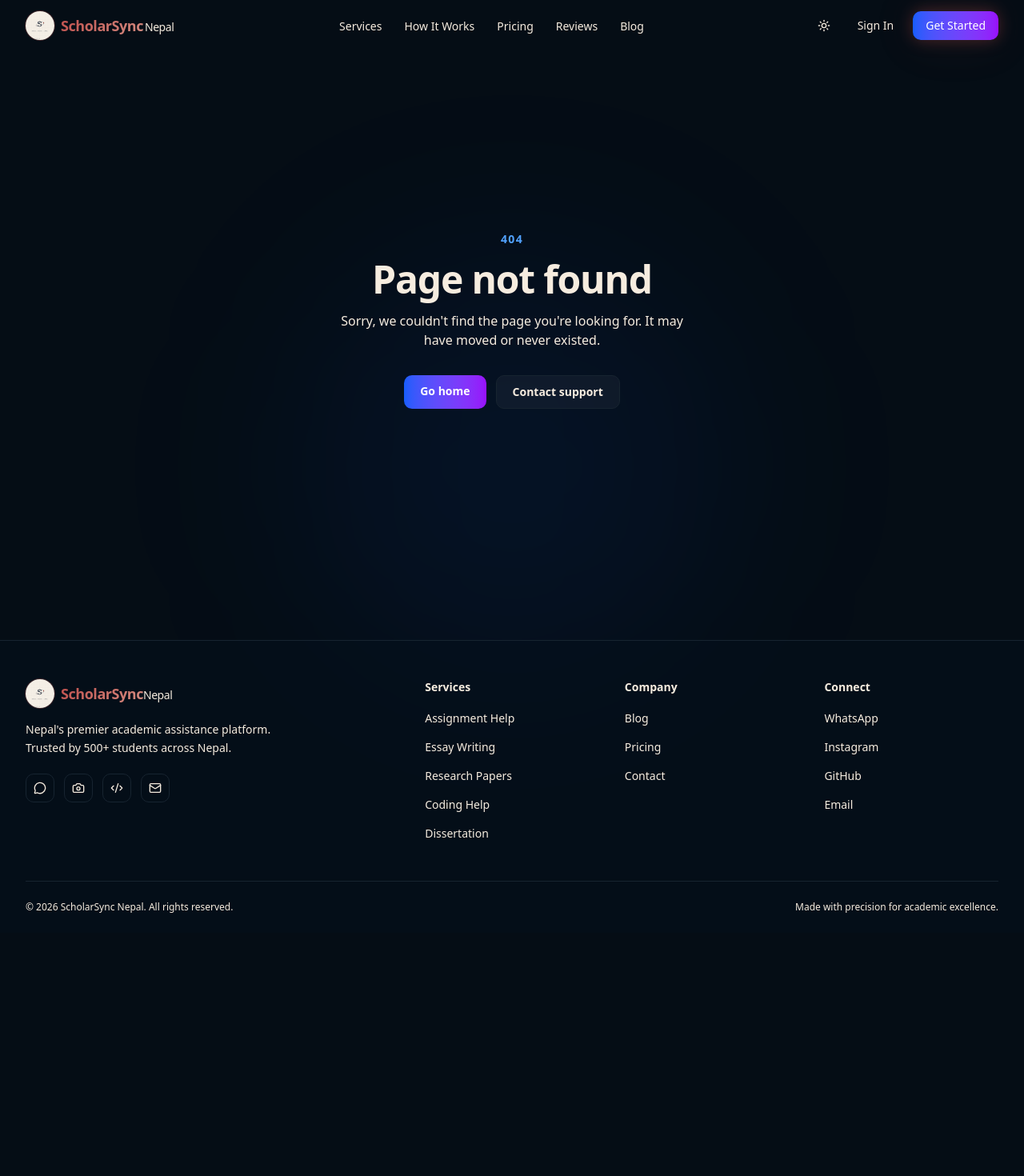
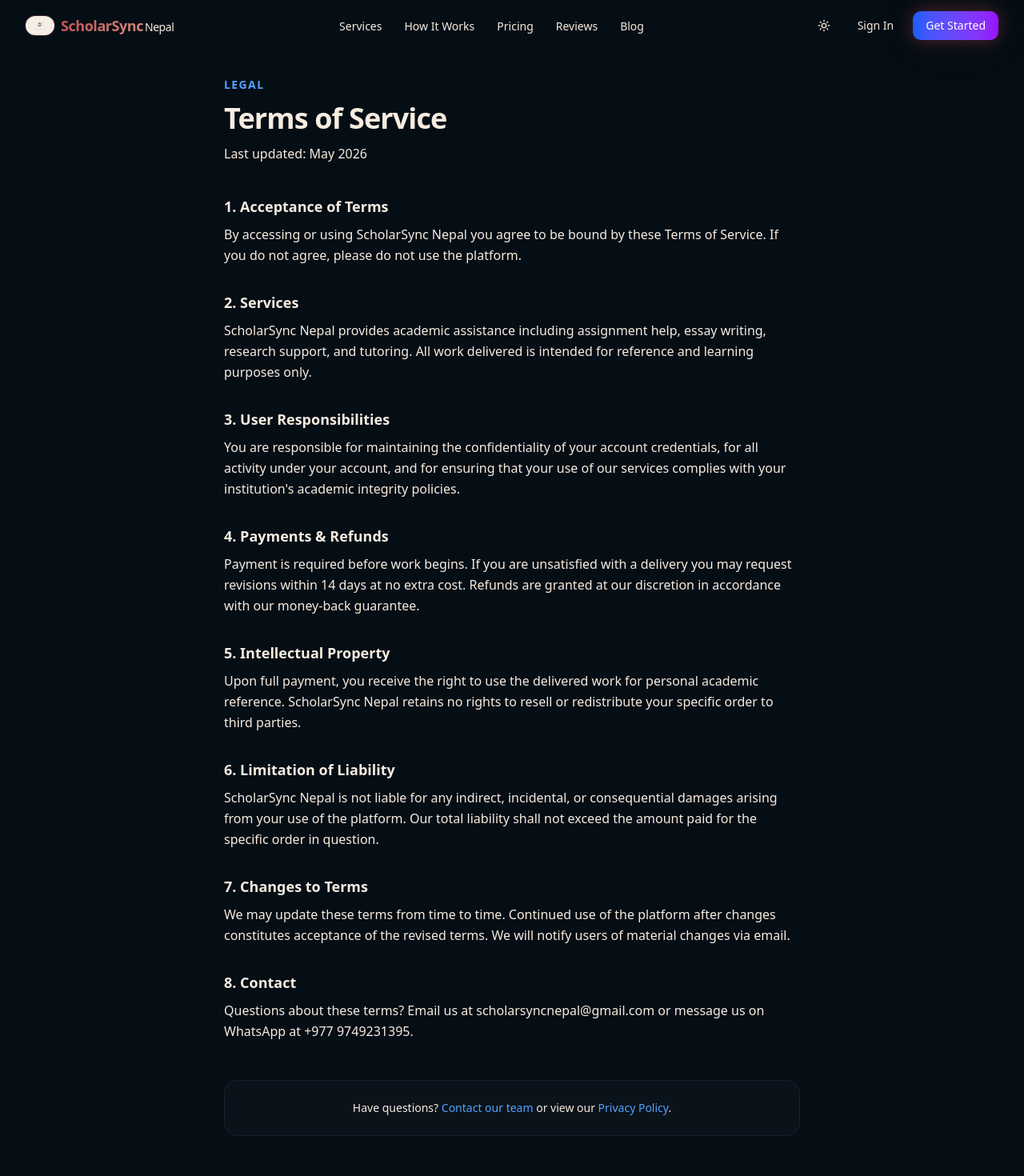
Before and after one commit to Ghimire-Kushal/Assignment-help, a Next.js app in the folder edunexus-ai/: page /terms in a window 1280 px wide. Before the commit this address had no page. Shown: the top 1470 px of the page at 80% size. Before the commit the page ends 1166 px from the top, so only its background shows below. Built offline with nearby package versions, Linux system fonts and the light colour scheme.

Commit message:
fix nav bar

```diff
--- /dev/null
+++ b/edunexus-ai/app/privacy/page.tsx
@@ -0,0 +1,87 @@
+import type { Metadata } from "next";
+import Link from "next/link";
+
+export const metadata: Metadata = {
+  title: "Privacy Policy",
+  description: "ScholarSync Nepal Privacy Policy — how we collect, use, and protect your data.",
+};
+
+const sections = [
+  {
+    title: "1. Information We Collect",
+    body: "We collect information you provide directly (name, email, order details) and information collected automatically (IP address, browser type, pages visited) to operate and improve our services.",
+  },
+  {
+    title: "2. How We Use Your Information",
+    body: "We use your information to process orders, communicate with you about your work, send service updates, and improve the platform. We do not sell your personal information to third parties.",
+  },
+  {
+    title: "3. Data Sharing",
+    body: "We share your information only with our verified experts (strictly to fulfil your order), payment processors, and service providers who help us operate the platform — all under confidentiality agreements.",
+  },
+  {
+    title: "4. Data Security",
+    body: "We use industry-standard encryption and security practices to protect your data. However, no method of transmission over the internet is 100% secure and we cannot guarantee absolute security.",
+  },
+  {
+    title: "5. Cookies",
+    body: "We use cookies to keep you logged in, remember your preferences, and understand how the platform is used. You can disable cookies in your browser settings, though some features may not work correctly.",
+  },
+  {
+    title: "6. Your Rights",
+    body: "You have the right to access, correct, or delete your personal data at any time. To exercise these rights, contact us at scholarsyncnepal@gmail.com. We will respond within 30 days.",
+  },
+  {
+    title: "7. Data Retention",
+    body: "We retain your data for as long as your account is active or as needed to provide services. You may request deletion of your account and associated data at any time.",
+  },
+  {
+    title: "8. Changes to This Policy",
+    body: "We may update this policy periodically. We will notify you of significant changes by email. Continued use of the platform constitutes acceptance of the updated policy.",
+  },
+  {
+    title: "9. Contact Us",
+    body: "For privacy-related questions or requests, email scholarsyncnepal@gmail.com or message us on WhatsApp at +977 9749231395.",
+  },
+];
+
+export default function PrivacyPage() {
+  return (
+    <div className="min-h-screen bg-background pt-24 pb-20">
+      <div className="mx-auto max-w-3xl px-4 sm:px-6">
+        <div className="mb-10">
+          <p className="text-sm font-semibold uppercase tracking-widest text-blue-400">Legal</p>
+          <h1 className="mt-3 text-4xl font-bold tracking-tight text-foreground">
+            Privacy Policy
+          </h1>
+          <p className="mt-3 text-muted-foreground">
+            Last updated: May 2026
+          </p>
+        </div>
+
+        <div className="space-y-8">
+          {sections.map(({ title, body }) => (
+            <div key={title}>
+              <h2 className="mb-2 text-lg font-semibold text-foreground">{title}</h2>
+              <p className="leading-relaxed text-muted-foreground">{body}</p>
+            </div>
+          ))}
+        </div>
+
+        <div className="mt-12 rounded-2xl border border-white/[0.07] bg-white/[0.02] p-6 text-center">
+          <p className="text-sm text-muted-foreground">
+            Have questions?{" "}
+            <Link href="/contact" className="text-blue-400 hover:underline">
+              Contact our team
+            </Link>{" "}
+            or read our{" "}
+            <Link href="/terms" className="text-blue-400 hover:underline">
+              Terms of Service
+            </Link>
+            .
+          </p>
+        </div>
+      </div>
+    </div>
+  );
+}
--- /dev/null
+++ b/edunexus-ai/app/terms/page.tsx
@@ -0,0 +1,83 @@
+import type { Metadata } from "next";
+import Link from "next/link";
+
+export const metadata: Metadata = {
+  title: "Terms of Service",
+  description: "ScholarSync Nepal Terms of Service — read our terms before using the platform.",
+};
+
+const sections = [
+  {
+    title: "1. Acceptance of Terms",
+    body: "By accessing or using ScholarSync Nepal you agree to be bound by these Terms of Service. If you do not agree, please do not use the platform.",
+  },
+  {
+    title: "2. Services",
+    body: "ScholarSync Nepal provides academic assistance including assignment help, essay writing, research support, and tutoring. All work delivered is intended for reference and learning purposes only.",
+  },
+  {
+    title: "3. User Responsibilities",
+    body: "You are responsible for maintaining the confidentiality of your account credentials, for all activity under your account, and for ensuring that your use of our services complies with your institution's academic integrity policies.",
+  },
+  {
+    title: "4. Payments & Refunds",
+    body: "Payment is required before work begins. If you are unsatisfied with a delivery you may request revisions within 14 days at no extra cost. Refunds are granted at our discretion in accordance with our money-back guarantee.",
+  },
+  {
+    title: "5. Intellectual Property",
+    body: "Upon full payment, you receive the right to use the delivered work for personal academic reference. ScholarSync Nepal retains no rights to resell or redistribute your specific order to third parties.",
+  },
+  {
+    title: "6. Limitation of Liability",
+    body: "ScholarSync Nepal is not liable for any indirect, incidental, or consequential damages arising from your use of the platform. Our total liability shall not exceed the amount paid for the specific order in question.",
+  },
+  {
+    title: "7. Changes to Terms",
+    body: "We may update these terms from time to time. Continued use of the platform after changes constitutes acceptance of the revised terms. We will notify users of material changes via email.",
+  },
+  {
+    title: "8. Contact",
+    body: "Questions about these terms? Email us at scholarsyncnepal@gmail.com or message us on WhatsApp at +977 9749231395.",
+  },
+];
+
+export default function TermsPage() {
+  return (
+    <div className="min-h-screen bg-background pt-24 pb-20">
+      <div className="mx-auto max-w-3xl px-4 sm:px-6">
+        <div className="mb-10">
+          <p className="text-sm font-semibold uppercase tracking-widest text-blue-400">Legal</p>
+          <h1 className="mt-3 text-4xl font-bold tracking-tight text-foreground">
+            Terms of Service
+          </h1>
+          <p className="mt-3 text-muted-foreground">
+            Last updated: May 2026
+          </p>
+        </div>
+
+        <div className="space-y-8">
+          {sections.map(({ title, body }) => (
+            <div key={title}>
+              <h2 className="mb-2 text-lg font-semibold text-foreground">{title}</h2>
+              <p className="leading-relaxed text-muted-foreground">{body}</p>
+            </div>
+          ))}
+        </div>
+
+        <div className="mt-12 rounded-2xl border border-white/[0.07] bg-white/[0.02] p-6 text-center">
+          <p className="text-sm text-muted-foreground">
+            Have questions?{" "}
+            <Link href="/contact" className="text-blue-400 hover:underline">
+              Contact our team
+            </Link>{" "}
+            or view our{" "}
+            <Link href="/privacy" className="text-blue-400 hover:underline">
+              Privacy Policy
+            </Link>
+            .
+          </p>
+        </div>
+      </div>
+    </div>
+  );
+}
--- a/edunexus-ai/components/dashboard/DashboardShell.tsx
+++ b/edunexus-ai/components/dashboard/DashboardShell.tsx
@@ -2,6 +2,7 @@
 
 import { useEffect, useState } from "react";
 import Link from "next/link";
+import Image from "next/image";
 import { usePathname, useRouter } from "next/navigation";
 import * as DropdownMenu from "@radix-ui/react-dropdown-menu";
 import * as Dialog from "@radix-ui/react-dialog";
@@ -182,10 +183,12 @@
     <div className="flex h-full flex-col">
       <div className="border-b border-white/10 px-5 py-5">
         <Link href="/" className="flex items-center gap-3">
-          <img
+          <Image
             src="/scholarsync-logo.png"
             alt="ScholarSync Nepal"
-            className="h-10 w-10 rounded-full object-cover ring-1 ring-[#C0504D]/40"
+            width={40}
+            height={40}
+            className="rounded-full object-cover ring-1 ring-[#C0504D]/40"
           />
           <div>
             <p className="font-semibold text-white">ScholarSync Nepal</p>
--- a/edunexus-ai/components/layout/Footer.tsx
+++ b/edunexus-ai/components/layout/Footer.tsx
@@ -1,4 +1,5 @@
 import Link from "next/link";
+import Image from "next/image";
 import { MessageCircle, Code2, Camera, Mail } from "lucide-react";
 
 const footerLinks = {
@@ -38,10 +39,12 @@
           {/* Brand col */}
           <div className="lg:col-span-2 space-y-4">
             <Link href="/" className="flex items-center gap-2 w-fit group">
-              <img
+              <Image
                 src="/scholarsync-logo.png"
                 alt="ScholarSync Nepal"
-                className="h-9 w-9 rounded-full object-cover ring-1 ring-[#C0504D]/30"
+                width={36}
+                height={36}
+                className="rounded-full object-cover ring-1 ring-[#C0504D]/30"
               />
               <span className="font-bold text-lg tracking-tight">
                 <span className="gradient-text">ScholarSync</span>
--- a/edunexus-ai/components/layout/Navbar.tsx
+++ b/edunexus-ai/components/layout/Navbar.tsx
@@ -2,6 +2,7 @@
 
 import { useState, useEffect } from "react";
 import Link from "next/link";
+import Image from "next/image";
 import { useTheme } from "next-themes";
 import { motion, AnimatePresence } from "framer-motion";
 import { Menu, X, Moon, Sun } from "lucide-react";
@@ -40,10 +41,12 @@
       <nav className="mx-auto flex h-16 max-w-7xl items-center justify-between px-4 sm:px-6 lg:px-8">
         {/* Logo */}
         <Link href="/" className="flex items-center gap-2 group">
-          <img
+          <Image
             src="/scholarsync-logo.png"
             alt="ScholarSync Nepal"
-            className="h-9 w-9 rounded-full object-cover ring-1 ring-[#C0504D]/30 transition-shadow group-hover:ring-[#C0504D]/60"
+            width={36}
+            height={36}
+            className="rounded-full object-cover ring-1 ring-[#C0504D]/30 transition-shadow group-hover:ring-[#C0504D]/60"
           />
           <span className="font-bold text-lg tracking-tight">
             <span className="gradient-text">ScholarSync</span>
--- a/edunexus-ai/components/shared/AuthLayout.tsx
+++ b/edunexus-ai/components/shared/AuthLayout.tsx
@@ -1,6 +1,7 @@
 "use client";
 
 import Link from "next/link";
+import Image from "next/image";
 import { motion } from "framer-motion";
 import { ArrowLeft } from "lucide-react";
 
@@ -33,10 +34,12 @@
       {/* Logo + back link row */}
       <div className="mb-8 flex w-full max-w-md items-center justify-between">
         <Link href="/" className="flex items-center gap-2 group">
-          <img
+          <Image
             src="/scholarsync-logo.png"
             alt="ScholarSync Nepal"
-            className="h-8 w-8 rounded-full object-cover ring-1 ring-[#C0504D]/30"
+            width={32}
+            height={32}
+            className="rounded-full object-cover ring-1 ring-[#C0504D]/30"
           />
           <span className="text-sm font-semibold text-foreground">ScholarSync Nepal</span>
         </Link>
```
